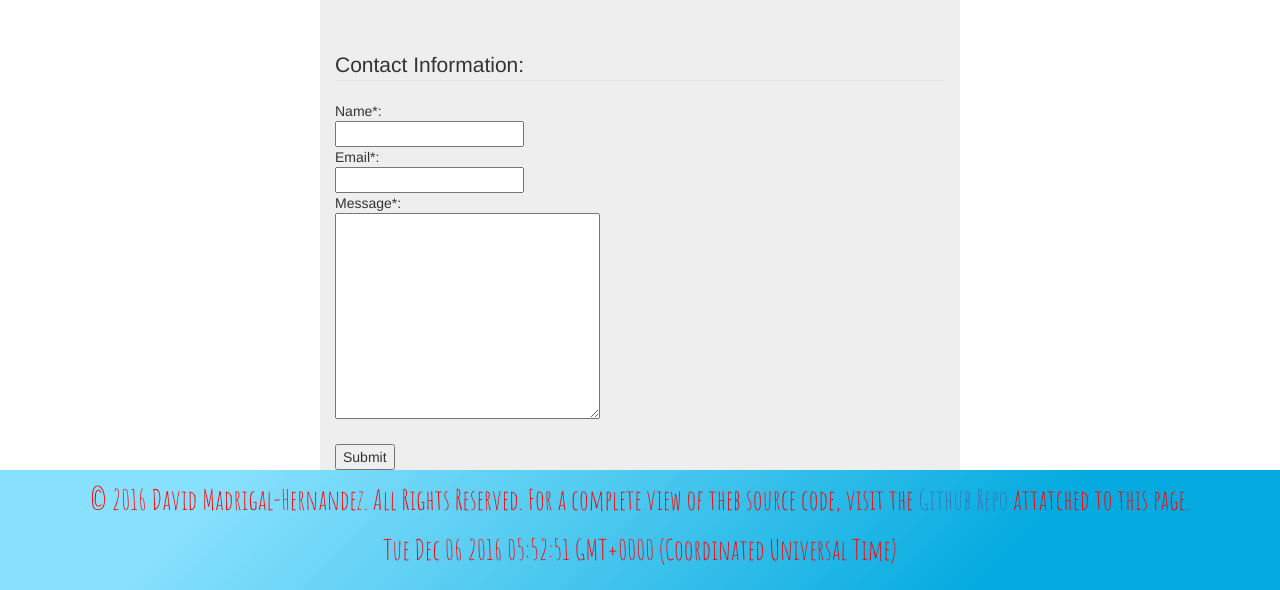
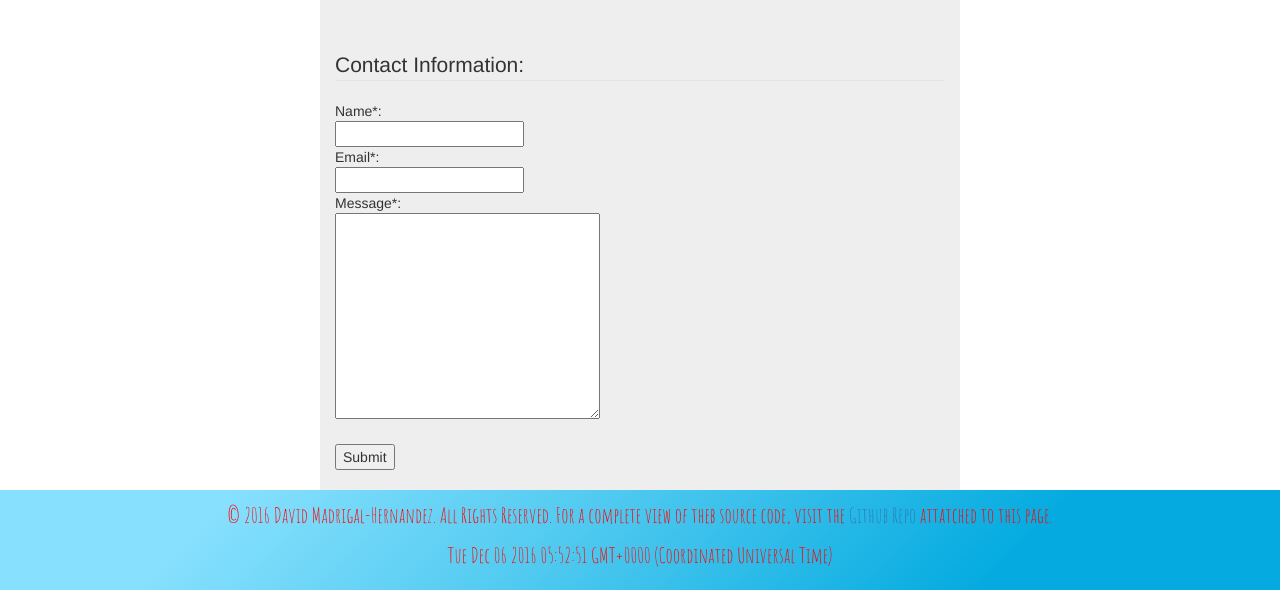
Before and after one commit to MEXdave1997/Just-Random-Musings, a plain HTML site: page contact.html in a window 1280 px wide. Shown: the part 497-1087 px from the top of the page. Drawn offline with nearby package versions, Linux system fonts and the light colour scheme; a web font is replaced by a local one.

Commit message:
Minor text fixes

```diff
--- a/contact.html
+++ b/contact.html
@@ -58,7 +58,7 @@
                                 <!-- <input class="messageBox"type="text" required><br /><br /> -->
                                 <!--You can intercahgne between the top and bottom, depending on tasts, but I prefer the bottom format a little bit better. -->
                                 <textarea name="message" id="messageBox" cols="30" rows="10"></textarea> <br /><br />
-                                <input type="submit">
+                                <input type="submit"><br/> <br />
                             </fieldset>
                         </form>
                     </aticle>
--- a/styling/app.css
+++ b/styling/app.css
@@ -15,7 +15,7 @@ header h1 {
 	font-size: 125px;
 }
 footer {
-	font-size: 2em;
+	font-size: 1.5em;
 	color: red;
 }
 nav {
```
